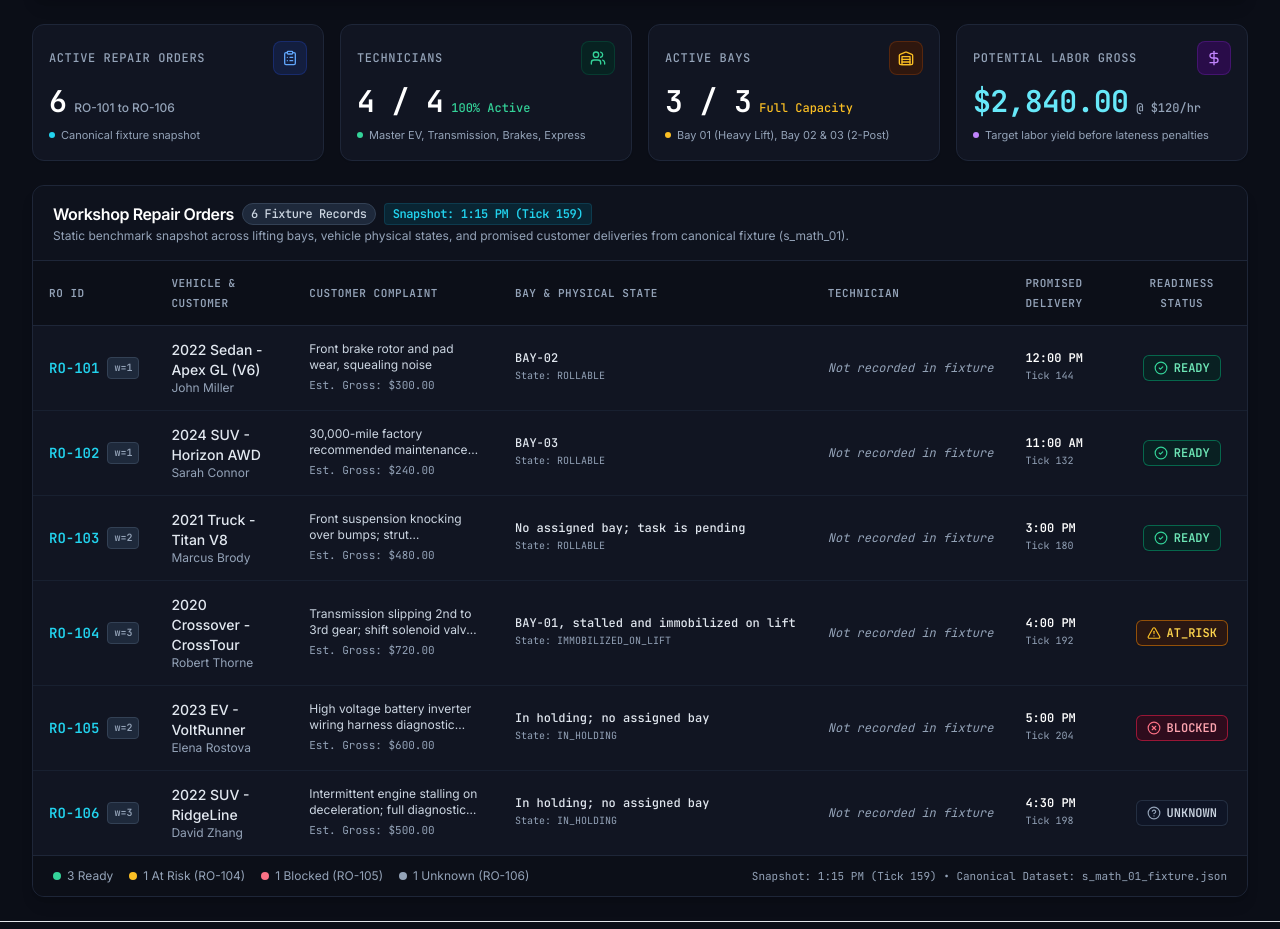
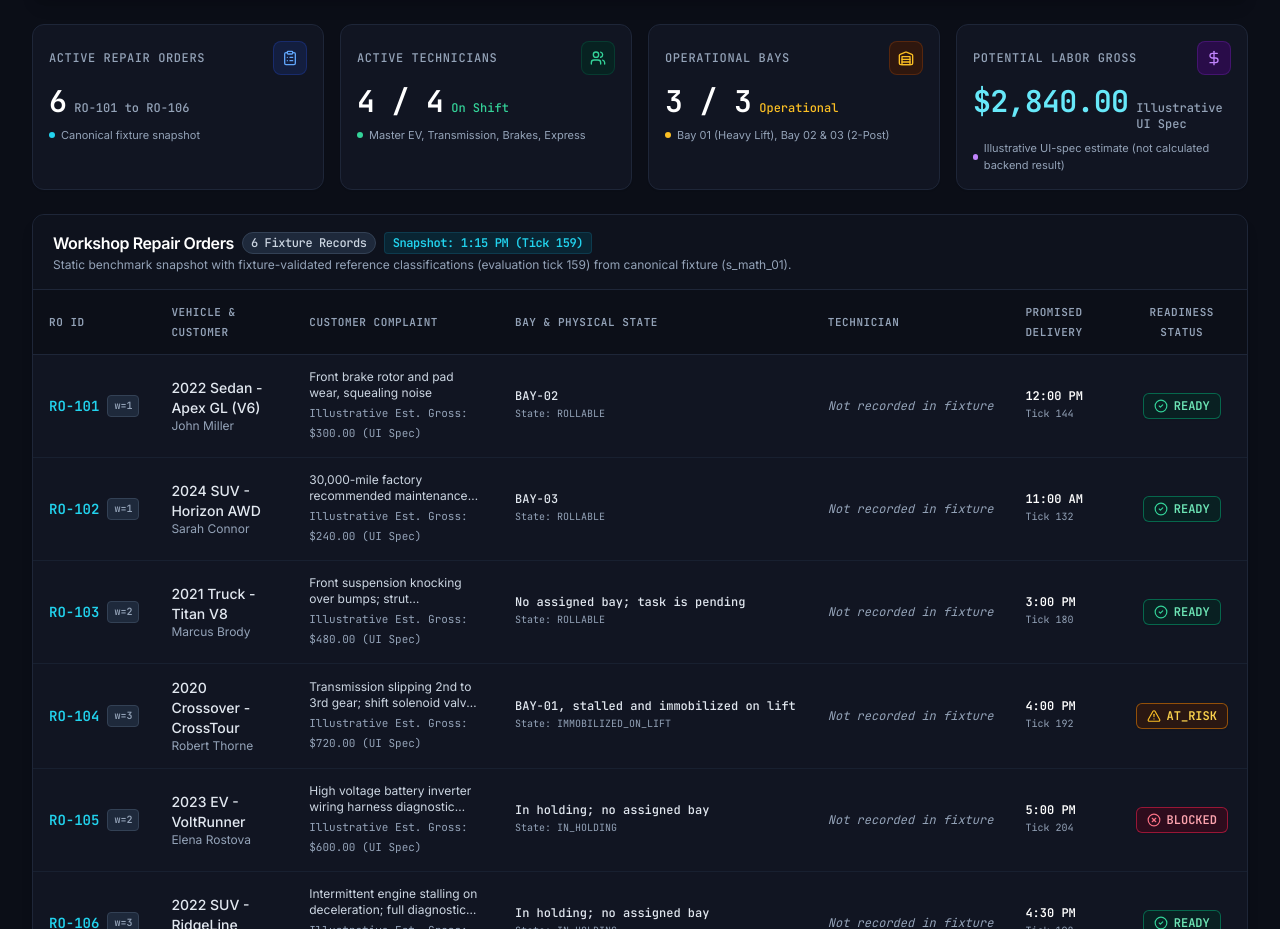
Before and after one commit to Devananditha/demo, a React (Vite) app in the folder frontend/: page / in a window 1280 px wide. Shown: the part 383-1312 px from the top of the page. Built offline with nearby package versions, Linux system fonts and the light colour scheme.

Commit message:
fix(ui): align readiness states and KPI semantics

```diff
--- a/frontend/src/components/KpiCards.tsx
+++ b/frontend/src/components/KpiCards.tsx
@@ -19,7 +19,7 @@ export const KpiCards: React.FC = () => {
           <span className="text-3xl font-bold font-mono text-white tracking-tight">
             {KPI_DATA.activeRos}
           </span>
-          <span className="text-xs text-slate-400 font-medium">RO-101 to RO-106</span>
+          <span className="text-xs text-slate-400 font-medium font-mono">RO-101 to RO-106</span>
         </div>
         <div className="mt-2 text-[11px] text-slate-400 flex items-center gap-1.5">
           <span className="w-1.5 h-1.5 rounded-full bg-cyan-400"></span>
@@ -27,11 +27,11 @@ export const KpiCards: React.FC = () => {
         </div>
       </div>
 
-      {/* Card 2: Technicians Clocked In */}
+      {/* Card 2: Active Technicians */}
       <div className="bg-[#111522] border border-[#1e2638] rounded-xl p-4 shadow-sm hover:border-slate-700 transition-colors">
         <div className="flex items-center justify-between">
           <span className="text-xs font-medium text-slate-400 uppercase tracking-wider font-mono">
-            Technicians
+            Active Technicians
           </span>
           <div className="p-2 rounded-lg bg-emerald-950/60 text-emerald-400 border border-emerald-800/40">
             <Users className="w-4 h-4" />
@@ -39,9 +39,9 @@ export const KpiCards: React.FC = () => {
         </div>
         <div className="mt-2 flex items-baseline gap-2">
           <span className="text-3xl font-bold font-mono text-white tracking-tight">
-            {KPI_DATA.techniciansClockedIn}
+            {KPI_DATA.activeTechnicians}
           </span>
-          <span className="text-xs text-emerald-400 font-medium font-mono">100% Active</span>
+          <span className="text-xs text-emerald-400 font-medium font-mono">On Shift</span>
         </div>
         <div className="mt-2 text-[11px] text-slate-400 flex items-center gap-1.5">
           <span className="w-1.5 h-1.5 rounded-full bg-emerald-400"></span>
@@ -49,11 +49,11 @@ export const KpiCards: React.FC = () => {
         </div>
       </div>
 
-      {/* Card 3: Active Service Bays */}
+      {/* Card 3: Operational Bays */}
       <div className="bg-[#111522] border border-[#1e2638] rounded-xl p-4 shadow-sm hover:border-slate-700 transition-colors">
         <div className="flex items-center justify-between">
           <span className="text-xs font-medium text-slate-400 uppercase tracking-wider font-mono">
-            Active Bays
+            Operational Bays
           </span>
           <div className="p-2 rounded-lg bg-amber-950/60 text-amber-400 border border-amber-800/40">
             <Warehouse className="w-4 h-4" />
@@ -61,9 +61,9 @@ export const KpiCards: React.FC = () => {
         </div>
         <div className="mt-2 flex items-baseline gap-2">
           <span className="text-3xl font-bold font-mono text-white tracking-tight">
-            {KPI_DATA.activeBays}
+            {KPI_DATA.operationalBays}
           </span>
-          <span className="text-xs text-amber-400 font-medium font-mono">Full Capacity</span>
+          <span className="text-xs text-amber-400 font-medium font-mono">Operational</span>
         </div>
         <div className="mt-2 text-[11px] text-slate-400 flex items-center gap-1.5">
           <span className="w-1.5 h-1.5 rounded-full bg-amber-400"></span>
@@ -85,11 +85,11 @@ export const KpiCards: React.FC = () => {
           <span className="text-3xl font-bold font-mono text-cyan-300 tracking-tight">
             {KPI_DATA.potentialLaborGross}
           </span>
-          <span className="text-xs text-slate-400 font-medium font-mono">@ $120/hr</span>
+          <span className="text-xs text-slate-400 font-medium font-mono">Illustrative UI Spec</span>
         </div>
         <div className="mt-2 text-[11px] text-slate-400 flex items-center gap-1.5">
           <span className="w-1.5 h-1.5 rounded-full bg-purple-400"></span>
-          <span>Target labor yield before lateness penalties</span>
+          <span>Illustrative UI-spec estimate (not calculated backend result)</span>
         </div>
       </div>
     </div>
--- a/frontend/src/components/RepairOrderTable.tsx
+++ b/frontend/src/components/RepairOrderTable.tsx
@@ -56,7 +56,7 @@ export const RepairOrderTable: React.FC = () => {
             </span>
           </h2>
           <p className="text-xs text-slate-400 mt-0.5">
-            Static benchmark snapshot across lifting bays, vehicle physical states, and promised customer deliveries from canonical fixture (s_math_01).
+            Static benchmark snapshot with fixture-validated reference classifications (evaluation tick 159) from canonical fixture (s_math_01).
           </p>
         </div>
       </div>
@@ -111,7 +111,7 @@ export const RepairOrderTable: React.FC = () => {
                       {ro.customerComplaint}
                     </div>
                     <div className="text-[11px] text-slate-400 font-mono mt-0.5">
-                      Est. Gross: ${ro.laborGrossUsd.toFixed(2)}
+                      Illustrative Est. Gross: ${ro.laborGrossUsd.toFixed(2)} (UI Spec)
                     </div>
                   </td>
 
@@ -163,7 +163,7 @@ export const RepairOrderTable: React.FC = () => {
         <div className="flex items-center gap-4">
           <span className="flex items-center gap-1.5">
             <span className="w-2 h-2 rounded-full bg-emerald-400"></span>
-            <span>3 Ready</span>
+            <span>4 Ready</span>
           </span>
           <span className="flex items-center gap-1.5">
             <span className="w-2 h-2 rounded-full bg-amber-400"></span>
@@ -175,11 +175,11 @@ export const RepairOrderTable: React.FC = () => {
           </span>
           <span className="flex items-center gap-1.5">
             <span className="w-2 h-2 rounded-full bg-slate-400"></span>
-            <span>1 Unknown (RO-106)</span>
+            <span>0 Unknown</span>
           </span>
         </div>
         <div className="font-mono text-[11px] text-slate-400">
-          Snapshot: {SHARED_SNAPSHOT_TIME} &bull; Canonical Dataset: s_math_01_fixture.json
+          Snapshot: {SHARED_SNAPSHOT_TIME} &bull; Fixture-Validated Reference Classifications &bull; Canonical Dataset: s_math_01_fixture.json
         </div>
       </div>
     </div>
--- a/frontend/src/data/mockData.ts
+++ b/frontend/src/data/mockData.ts
@@ -9,12 +9,11 @@ export const EVALUATION_TICK = 159;
 export const OPERATING_DAY_END_TICK = 204;
 export const OVERTIME_CUTOFF_TICK = 228;
 export const SHARED_SNAPSHOT_TIME = '1:15 PM (Tick 159)';
-export const SHARED_SNAPSHOT_TIMESTAMP = '2026-11-18 13:15:00 UTC (Tick 159)';
 
 export const KPI_DATA: KpiSummary = {
   activeRos: 6,
-  techniciansClockedIn: '4 / 4',
-  activeBays: '3 / 3',
+  activeTechnicians: '4 / 4',
+  operationalBays: '3 / 3',
   potentialLaborGross: '$2,840.00',
 };
 
@@ -156,8 +155,8 @@ export const MOCK_REPAIR_ORDERS: RepairOrder[] = [
     technician: 'Not recorded in fixture',
     promisedDelivery: '4:30 PM',
     promiseTick: 198,
-    readinessStatus: 'UNKNOWN',
-    readinessDetails: 'Vehicle in holding staging; awaiting Bay 01 lift release after RO-104 teardown',
+    readinessStatus: 'READY',
+    readinessDetails: 'No parts required; evaluated at tick 159 with positive slack (+75 min)',
     laborGrossUsd: 500.0,
     priorityWeight: 3,
   },
--- a/frontend/src/pages/ControlTower.tsx
+++ b/frontend/src/pages/ControlTower.tsx
@@ -25,7 +25,7 @@ export const ControlTower: React.FC = () => {
             </h2>
             <p className="text-xs text-slate-400 max-w-2xl leading-relaxed">
               Static benchmark snapshot of dealership repair orders, bay occupancy, physical vehicle states,
-              and deterministic parts readiness status from canonical test fixture (s_math_01).
+              and fixture-validated reference readiness classifications from canonical test fixture (s_math_01).
             </p>
           </div>
 
--- a/frontend/src/types/index.ts
+++ b/frontend/src/types/index.ts
@@ -18,8 +18,8 @@ export interface RepairOrder {
 
 export interface KpiSummary {
   activeRos: number;
-  techniciansClockedIn: string;
-  activeBays: string;
+  activeTechnicians: string;
+  operationalBays: string;
   potentialLaborGross: string;
 }
 
```
